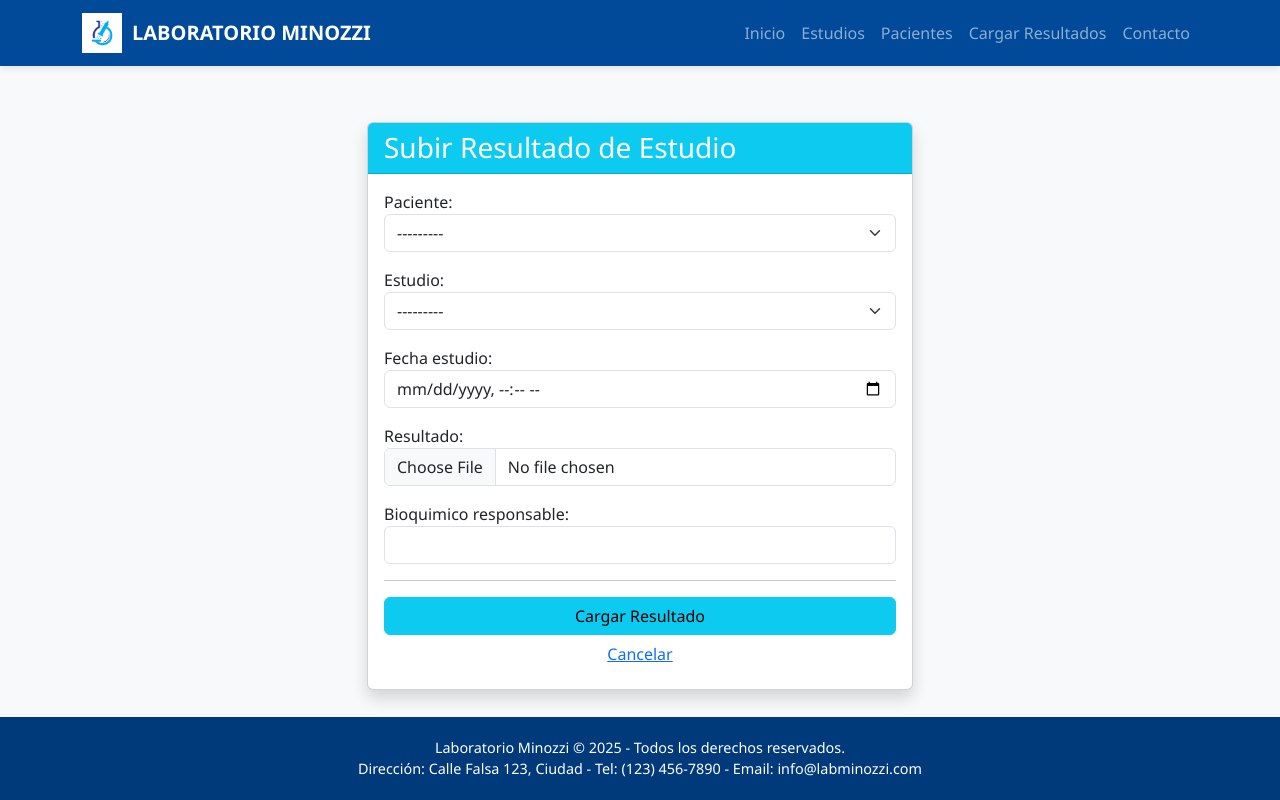
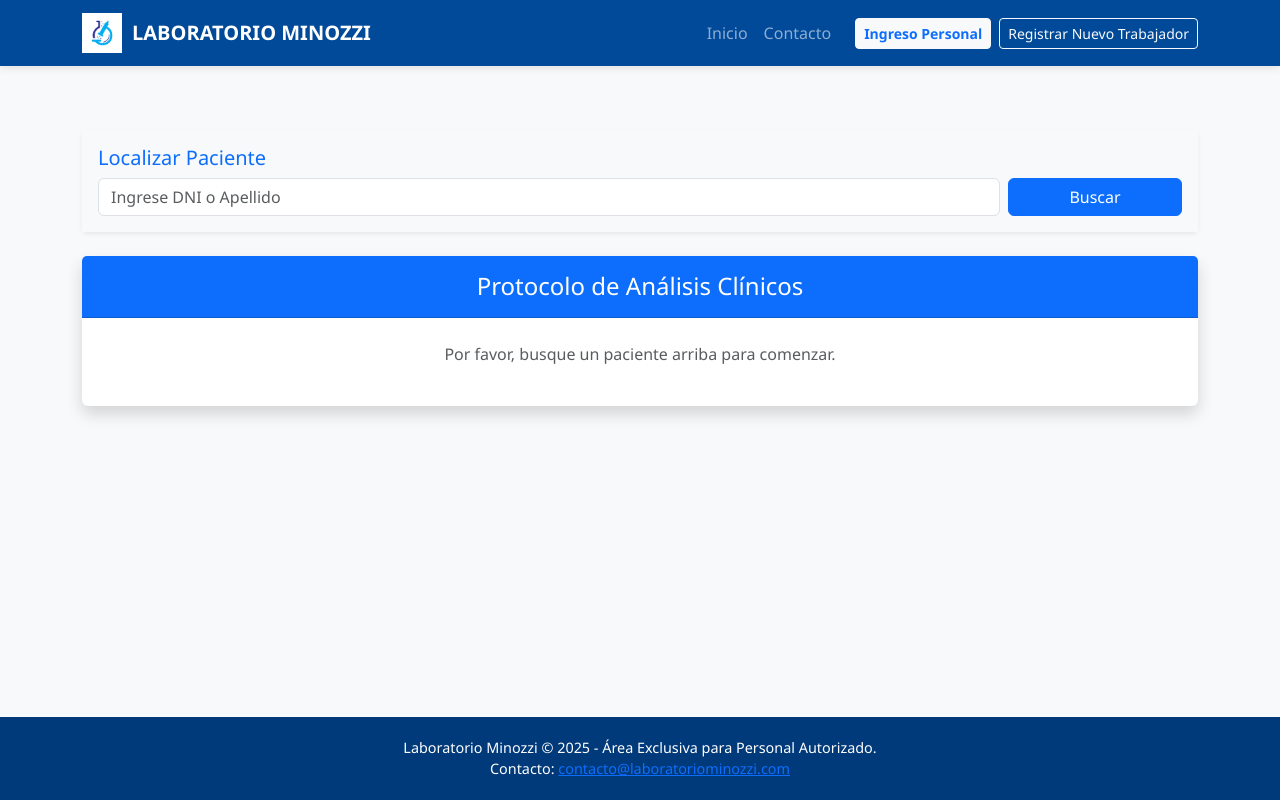
Before and after one commit to luciminozzi-wq/TuPrimeraPagina-Minozzi.1, a Django app: page /resultados/subir/ in a window 1280 px wide. Run offline with Django 5.2, Linux system fonts and the light colour scheme; data that the repository does not hold is empty.

Commit message:
mejora de la gestión de resultados clínicos, incluyendo nuevas funcionalidades de registro y autenticación de personal

```diff
--- a/LaboratorioMinozzi/forms.py
+++ b/LaboratorioMinozzi/forms.py
@@ -1,5 +1,7 @@
 from django import forms
 from .models import Pacientes, EstudiosDisponibles, ResultadosdeEstudios
+from django.contrib.auth.forms import UserCreationForm
+from django.contrib.auth.models import User
 
 class PacienteForm(forms.ModelForm):
     class Meta:
@@ -24,30 +26,39 @@ class EstudioForm(forms.ModelForm):
             'precio': forms.NumberInput(attrs={'class': 'form-control'}),
         }
 
-class ResultadoForm(forms.ModelForm):
+class ResultadoEstudioForm(forms.ModelForm):
+    paciente = forms.ModelChoiceField(
+        queryset=Pacientes.objects.all(),
+        widget=forms.HiddenInput()
+    )
+
     class Meta:
         model = ResultadosdeEstudios
-        fields = ['paciente', 'estudio', 'fecha_estudio', 'resultado', 'bioquimico_responsable']
+        fields = ['paciente', 'estudio', 'fecha_estudio', 'bioquimico_responsable', 'resultado']
+        widgets = {
+            'estudio': forms.SelectMultiple(attrs={
+                'class': 'form-select select-multiple-custom',
+                'size': '8'
+            }),
+            'fecha_estudio': forms.DateInput(attrs={'type': 'date', 'class': 'form-control'}),
+            'bioquimico_responsable': forms.TextInput(attrs={'class': 'form-control'}),
+            'resultado': forms.FileInput(attrs={'class': 'form-control'}),
+        }
+class RegistroUsuarioForm(UserCreationForm):
+    email = forms.EmailField(required=True, label="Correo Electrónico")
+
+    class Meta:
+        model = User
+        fields = ['username', 'email']
+
+class historiaClinicaForm(forms.ModelForm):
+    class Meta:
+        model = ResultadosdeEstudios
+        fields = '__all__'
         widgets = {
             'paciente': forms.Select(attrs={'class': 'form-select'}),
             'estudio': forms.Select(attrs={'class': 'form-select'}),
-            'fecha_estudio': forms.DateTimeInput(attrs={'type': 'datetime-local', 'class': 'form-control'}),
-            'resultado': forms.FileInput(attrs={'class': 'form-control'}),
+            'fecha_estudio': forms.DateInput(attrs={'type': 'date', 'class': 'form-control'}),
             'bioquimico_responsable': forms.TextInput(attrs={'class': 'form-control'}),
+            'resultado': forms.ClearableFileInput(attrs={'class': 'form-control'}),
         }
-
-    def __init__(self, *args, **kwargs):
-        super().__init__(*args, **kwargs)
-        # Esto personaliza el texto dentro del select para que veas el DNI
-        self.fields['paciente'].label_from_instance = lambda obj: f"{obj.DNI} - {obj.nombre} {obj.apellido}"
-        self.fields['estudio'].label_from_instance = lambda obj: f"{obj.nombre}"
-
-class historiaClinicaForm(forms.ModelForm):
-    class Meta:
-        model = Pacientes
-        fields = ['nombre', 'apellido', 'DNI']
-        widgets = {
-            'nombre': forms.TextInput(attrs={'class': 'form-control'}),
-            'apellido': forms.TextInput(attrs={'class': 'form-control'}),
-            'DNI': forms.TextInput(attrs={'class': 'form-control'}),
-        }
--- a/LaboratorioMinozzi/templates/LaboratoriodeAnalisisClinicosMinozzi/base.html
+++ b/LaboratorioMinozzi/templates/LaboratoriodeAnalisisClinicosMinozzi/base.html
@@ -11,9 +11,11 @@
         :root { --med-blue: #004a99; --med-dark: #003a7a; }
         body { font-family: 'Segoe UI', sans-serif; background-color: #f8f9fa; display: flex; flex-direction: column; min-height: 100vh; }
         .navbar { background-color: var(--med-blue) !important; box-shadow: 0 2px 8px rgba(0,0,0,0.1); }
-        .logo-img { height: 40px; margin-right: 10px; } /* Ajusta el tamaño de tu logo */
-        main { flex-grow: 1; } /* Asegura que el contenido ocupe el espacio */
+        .logo-img { height: 40px; margin-right: 10px; }
+        main { flex-grow: 1; }
         footer { background-color: var(--med-dark); color: white; padding: 20px 0; font-size: 0.9em; }
+        /* Estilo para destacar el área de personal */
+        .nav-staff { border-left: 1px solid rgba(255,255,255,0.2); margin-left: 10px; padding-left: 10px; }
     </style>
 </head>
 <body>
@@ -21,25 +23,49 @@
     <nav class="navbar navbar-expand-lg navbar-dark">
         <div class="container">
             <a class="navbar-brand d-flex align-items-center" href="{% url 'home' %}">
-                <img src="{% static 'img/logo.png' %}" alt="Logo Laboratorio Minozzi" class="logo-img">
+                <img src="{% static 'img/logo.png' %}" alt="Logo Laboratorio" class="logo-img">
                 <strong>LABORATORIO MINOZZI</strong>
             </a>
-            <button class="navbar-toggler" type="button" data-bs-toggle="collapse" data-bs-target="#navbarNav" aria-controls="navbarNav" aria-expanded="false" aria-label="Toggle navigation">
+            <button class="navbar-toggler" type="button" data-bs-toggle="collapse" data-bs-target="#navbarNav">
                 <span class="navbar-toggler-icon"></span>
             </button>
             <div class="collapse navbar-collapse" id="navbarNav">
-                <ul class="navbar-nav ms-auto">
+                <ul class="navbar-nav ms-auto align-items-center">
                     <li class="nav-item"><a class="nav-link" href="{% url 'home' %}">Inicio</a></li>
+
+                    {% if user.is_authenticated %}
                         <li class="nav-item"><a class="nav-link" href="{% url 'lista_estudios' %}">Estudios</a></li>
                         <li class="nav-item"><a class="nav-link" href="{% url 'lista_pacientes' %}">Pacientes</a></li>
                         <li class="nav-item"><a class="nav-link" href="{% url 'subir_resultado' %}">Cargar Resultados</a></li>
+
+                        <div class="nav-staff d-flex align-items-center">
+                            <li class="nav-item">
+                                <a class="nav-link fw-bold text-warning" href="{% url 'profile_detail' %}">
+                                    <i class="material-icons align-middle fs-5">account_circle</i> {{ user.username }}
+                                </a>
+                            </li>
+                            <li class="nav-item">
+                                <form action="{% url 'logout' %}" method="post" class="d-inline">
+                                    {% csrf_token %}
+                                    <button type="submit" class="btn btn-sm btn-outline-light ms-2">Salir</button>
+                                </form>
+                            </li>
+                        </div>
+                    {% else %}
                         <li class="nav-item"><a class="nav-link" href="#contacto">Contacto</a></li>
+                        <li class="nav-item ms-lg-3">
+                            <a class="btn btn-light btn-sm text-primary fw-bold" href="{% url 'login' %}">Ingreso Personal</a>
+                        </li>
+                        <li class="nav-item ms-2">
+                            <a class="btn btn-outline-light btn-sm" href="{% url 'registro' %}">Registrar Nuevo Trabajador</a>
+                        </li>
+                    {% endif %}
                 </ul>
             </div>
         </div>
     </nav>
 
-    <div class="container mt-2">
+    <div class="container mt-3">
         {% if messages %}
             {% for message in messages %}
                 <div class="alert alert-{{ message.tags }} alert-dismissible fade show" role="alert">
@@ -49,18 +75,19 @@
             {% endfor %}
         {% endif %}
     </div>
+
     <main class="py-4">
-        {% block content %}
-        {% endblock %}
+        {% block content %}{% endblock %}
     </main>
 
     <footer class="text-center">
         <div class="container">
-            <p class="mb-0">Laboratorio Minozzi &copy; 2025 - Todos los derechos reservados.</p>
-            <p class="mb-0">Dirección: Calle Falsa 123, Ciudad - Tel: (123) 456-7890 - Email: info@labminozzi.com</p>
+            <p class="mb-0">Laboratorio Minozzi &copy; 2025 - Área Exclusiva para Personal Autorizado.</p>
+            <p class="mb-0">Contacto:
+                <a href="mailto:contacto@laboratoriominozzi.com">contacto@laboratoriominozzi.com</a>
+            </p>
         </div>
     </footer>
-
     <script src="https://cdn.jsdelivr.net/npm/bootstrap@5.3.0/dist/js/bootstrap.bundle.min.js"></script>
 </body>
 </html>
--- a/LaboratorioMinozzi/templates/LaboratoriodeAnalisisClinicosMinozzi/subir_resultado.html
+++ b/LaboratorioMinozzi/templates/LaboratoriodeAnalisisClinicosMinozzi/subir_resultado.html
@@ -1,25 +1,68 @@
-{% extends "LaboratoriodeAnalisisClinicosMinozzi/base.html" %}
+{% extends 'LaboratoriodeAnalisisClinicosMinozzi/base.html' %}
 
 {% block content %}
 <div class="container mt-4">
-    <div class="row justify-content-center">
-        <div class="col-md-6">
-            <div class="card shadow">
-                <div class="card-header bg-info text-white">
-                    <h3 class="card-title mb-0">Subir Resultado de Estudio</h3>
+    <div class="card shadow-sm border-0 mb-4">
+        <div class="card-body bg-light">
+            <h5 class="text-primary"><i class="bi bi-search"></i> Localizar Paciente</h5>
+            <form method="GET" class="row g-2">
+                <div class="col-md-10">
+                    <input type="text" name="dni_paciente" class="form-control" placeholder="Ingrese DNI o Apellido">
                 </div>
-                <div class="card-body">
-                    <form method="POST" enctype="multipart/form-data">
-                        {% csrf_token %}
-                        {{ form.as_p }}
-                        <hr>
-                        <div class="d-grid">
-                            <button type="submit" class="btn btn-info">Cargar Resultado</button>
-                            <a href="{% url 'home' %}" class="btn btn-link">Cancelar</a>
+                <div class="col-md-2">
+                    <button type="submit" class="btn btn-primary w-100">Buscar</button>
+                </div>
+            </form>
+            {% if paciente_encontrado %}
+                <div class="alert alert-info mt-3 mb-0">
+                    <strong>Paciente:</strong> {{ paciente_encontrado.apellido }}, {{ paciente_encontrado.nombre }}
+                </div>
+            {% endif %}
+        </div>
+    </div>
+
+    <div class="card shadow border-0">
+        <div class="card-header bg-primary text-white py-3">
+            <h4 class="mb-0 text-center">Protocolo de Análisis Clínicos</h4>
+        </div>
+        <div class="card-body p-4">
+            {% if not paciente_encontrado %}
+                <p class="text-center text-muted">Por favor, busque un paciente arriba para comenzar.</p>
+            {% else %}
+                <form method="POST" enctype="multipart/form-data">
+                    {% csrf_token %}
+                    {{ form.paciente }} <div class="row">
+                        <div class="col-md-5 border-end">
+                            <label class="fw-bold mb-2">Datos del Informe</label>
+                            <div class="mb-3">
+                                <label class="small">Fecha de Estudio</label>
+                                {{ form.fecha_estudio }}
+                            </div>
+                            <div class="mb-3">
+                                <label class="small">Bioquímico a Cargo</label>
+                                {{ form.bioquimico_responsable }}
+                            </div>
+                            <div class="mb-3">
+                                <label class="small text-danger">Adjuntar Resultado (PDF)</label>
+                                {{ form.resultado }}
+                            </div>
                         </div>
-                    </form>
-                </div>
-            </div>
+
+                        <div class="col-md-7 ps-4">
+                            <label class="fw-bold mb-2 text-primary">Estudios a incluir:</label>
+                            <p class="x-small text-muted">Mantenga <b>Ctrl</b> para seleccionar varios.</p>
+                            {{ form.estudio }}
+                            {% if form.estudio.errors %}
+                                <div class="text-danger small">{{ form.estudio.errors }}</div>
+                            {% endif %}
+                        </div>
+                    </div>
+
+                    <div class="text-center mt-4">
+                        <button type="submit" class="btn btn-primary btn-lg px-5 shadow-sm">Guardar Protocolo</button>
+                    </div>
+                </form>
+            {% endif %}
         </div>
     </div>
 </div>
--- a/LaboratorioMinozzi/urls.py
+++ b/LaboratorioMinozzi/urls.py
@@ -1,13 +1,29 @@
+# LaboratorioMinozzi/urls.py
+
+# 1. Imports organizados al comienzo
 from django.urls import path
+from django.contrib.auth import views as auth_views
 from . import views
 
+# 2. Única lista de rutas (UNIFICADA)
 urlpatterns = [
+    # --- Rutas Principales y Navegación ---
     path('', views.home, name='home'),
+    path('historia-clinica/', views.historia_clinica, name='historia_clinica'),
+
+    # --- Gestión de Pacientes ---
     path('pacientes/', views.lista_pacientes, name='lista_pacientes'),
     path('pacientes/registrar/', views.registrar_paciente, name='registrar_paciente'),
     path('pacientes/<int:paciente_id>/', views.detalle_paciente, name='detalle_paciente'),
+
+    # --- Gestión de Estudios y Resultados ---
     path('estudios/', views.lista_estudios, name='lista_estudios'),
     path('estudios/registrar/', views.registrar_estudio, name='registrar_estudio'),
     path('resultados/subir/', views.subir_resultado, name='subir_resultado'),
-    path('historia-clinica/', views.historia_clinica, name='historia_clinica'),
+
+    # --- Sistema de Autenticación de Personal (Independiente del Admin) ---
+    path('login/', auth_views.LoginView.as_view(template_name='LaboratoriodeAnalisisClinicosMinozzi/login.html'), name='login'),
+    path('logout/', auth_views.LogoutView.as_view(), name='logout'),
+    path('registro-personal/', views.registro, name='registro'),
+    path('perfil-personal/', views.profile_detail, name='profile_detail'),
 ]
--- a/LaboratorioMinozzi/views.py
+++ b/LaboratorioMinozzi/views.py
@@ -1,14 +1,29 @@
+# LaboratorioMinozzi/views.py
+
 from django.shortcuts import render, redirect, get_object_or_404
 from django.contrib import messages
+from django.contrib.auth import login, authenticate
+from django.contrib.auth.decorators import login_required
 from LaboratorioMinozzi.models import EstudiosDisponibles, Pacientes, ResultadosdeEstudios
-from .forms import PacienteForm, EstudioForm, ResultadoForm, historiaClinicaForm
+
+from .forms import (
+    PacienteForm,
+    EstudioForm,
+    historiaClinicaForm,
+    RegistroUsuarioForm,
+    ResultadoEstudioForm
+)
 
 def home(request):
     return render(request, "LaboratoriodeAnalisisClinicosMinozzi/index.html")
 
 def lista_pacientes(request):
     dni_buscado = request.GET.get('dni')
-    pacientes = Pacientes.objects.filter(DNI__icontains=dni_buscado) if dni_buscado else Pacientes.objects.all()
+    if dni_buscado:
+        pacientes = Pacientes.objects.filter(DNI__icontains=dni_buscado)
+    else:
+        pacientes = Pacientes.objects.all()
+
     form = PacienteForm()
     return render(request, "LaboratoriodeAnalisisClinicosMinozzi/lista_pacientes.html", {
         'pacientes': pacientes,
@@ -25,7 +40,8 @@ def registrar_paciente(request):
 
 def detalle_paciente(request, paciente_id):
     paciente = get_object_or_404(Pacientes, id=paciente_id)
-    resultados = ResultadosdeEstudios.objects.filter(paciente=paciente)
+    resultados = ResultadosdeEstudios.objects.filter(paciente=paciente).prefetch_related('estudio').order_by('-fecha_estudio')
+
     return render(request, "LaboratoriodeAnalisisClinicosMinozzi/detalle_paciente.html", {
         "paciente": paciente,
         "resultados": resultados
@@ -48,15 +64,57 @@ def registrar_estudio(request):
     return redirect('lista_estudios')
 
 def subir_resultado(request):
+    dni_buscado = request.GET.get('dni_paciente')
+    nombre_buscado = request.GET.get('nombre_paciente')
+    paciente_encontrado = None
+
+    if dni_buscado:
+        paciente_encontrado = Pacientes.objects.filter(DNI=dni_buscado).first()
+    elif nombre_buscado:
+        paciente_encontrado = Pacientes.objects.filter(apellido__icontains=nombre_buscado).first()
+
     if request.method == "POST":
-        form = ResultadoForm(request.POST, request.FILES)
+        form = ResultadoEstudioForm(request.POST, request.FILES)
+        if form.is_valid():
+            instancia = form.save()
+            messages.success(request, "Protocolo cargado con éxito.")
+            return redirect('home')
+        else:
+            print(form.errors)
+    else:
+        initial_data = {}
+        if paciente_encontrado:
+            initial_data['paciente'] = paciente_encontrado
+        form = ResultadoEstudioForm(initial=initial_data)
+
+    return render(request, "LaboratoriodeAnalisisClinicosMinozzi/subir_resultado.html", {
+        "form": form,
+        "paciente_encontrado": paciente_encontrado
+    })
+
+    if dni_buscado:
+        paciente_encontrado = Pacientes.objects.filter(DNI=dni_buscado).first()
+    elif nombre_buscado:
+        paciente_encontrado = Pacientes.objects.filter(apellido__icontains=nombre_buscado).first()
+
+    if request.method == "POST":
+        form = ResultadoEstudioForm(request.POST, request.FILES)
         if form.is_valid():
             form.save()
-            messages.success(request, "Resultado cargado y vinculado a la historia clínica.")
-            return render(request, "LaboratoriodeAnalisisClinicosMinozzi/subir_resultado_exito.html")
+            messages.success(request, "Protocolo cargado con éxito.")
+            return redirect('home')
+        else:
+            print(form.errors)
     else:
-        form = ResultadoForm()
-    return render(request, "LaboratoriodeAnalisisClinicosMinozzi/subir_resultado.html", {"form": form})
+        initial_data = {}
+        if paciente_encontrado:
+            initial_data['paciente'] = paciente_encontrado
+        form = ResultadoEstudioForm(initial=initial_data)
+
+    return render(request, "LaboratoriodeAnalisisClinicosMinozzi/subir_resultado.html", {
+        "form": form,
+        "paciente_encontrado": paciente_encontrado
+    })
 
 def historia_clinica(request):
     pacientes = Pacientes.objects.all()
@@ -72,3 +130,23 @@ def historia_clinica(request):
         'pacientes': pacientes,
         'form': form
     })
+
+def registro(request):
+    if request.method == 'POST':
+        form = RegistroUsuarioForm(request.POST)
+        if form.is_valid():
+            user = form.save()
+            login(request, user)
+            messages.success(request, f"Bienvenido/a {user.username}. Cuenta de personal creada.")
+            return redirect('home')
+        else:
+            print(form.errors)
+            messages.error(request, "Error en el registro. Verifique los requisitos.")
+    else:
+        form = RegistroUsuarioForm()
+
+    return render(request, 'LaboratoriodeAnalisisClinicosMinozzi/registro.html', {'form': form})
+
+@login_required
+def profile_detail(request):
+    return render(request, "users/profile_detail.html", {"user": request.user})
```
Also changed, not shown: LaboratorioMinozzi/admin.py (+5 -2 lines), LaboratorioMinozzi/models.py (+5 -5 lines), LaboratorioMinozzi/templates/LaboratoriodeAnalisisClinicosMinozzi/detalle_paciente.html (added, +109 -0 lines), LaboratorioMinozzi/templates/LaboratoriodeAnalisisClinicosMinozzi/login.html (added, +86 -0 lines), LaboratorioMinozzi/templates/LaboratoriodeAnalisisClinicosMinozzi/registro.html (added, +27 -0 lines), LaboratoriodeAnalisisClinicosMinozzi/settings.py (+8 -0 lines), LaboratorioMinozzi/migrations/0003_remove_resultadosdeestudios_estudio_and_more.py (added). Lines whose indentation alone changed are shown as unchanged.
